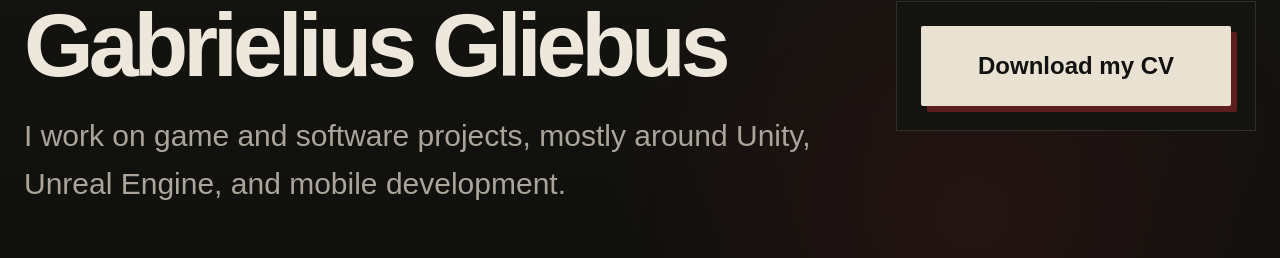
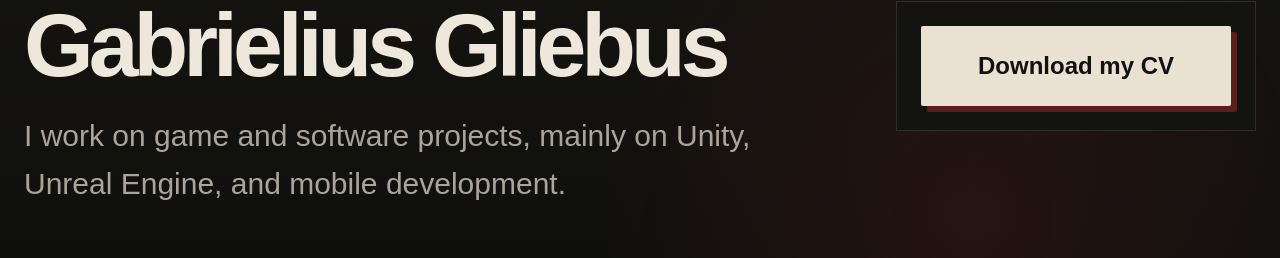
Before and after one commit to GabrieliusGliebus/portfolio-website, a React (Create React App) app: page / in a window 1280 px wide. Shown: the part 125-383 px from the top of the page. Built offline with nearby package versions, Linux system fonts and the light colour scheme.

Commit message:
Update LandingPageIntro.js

```diff
--- a/src/Texts/LandingPageIntro.js
+++ b/src/Texts/LandingPageIntro.js
@@ -1,5 +1,5 @@
 export  const Intro ={
-    title: "I work on game and software projects, mostly around Unity, Unreal Engine, and mobile development.",
+    title: "I work on game and software projects, mainly on Unity, Unreal Engine, and mobile development.",
 }
 
 export const mostRecentProject = {
```
